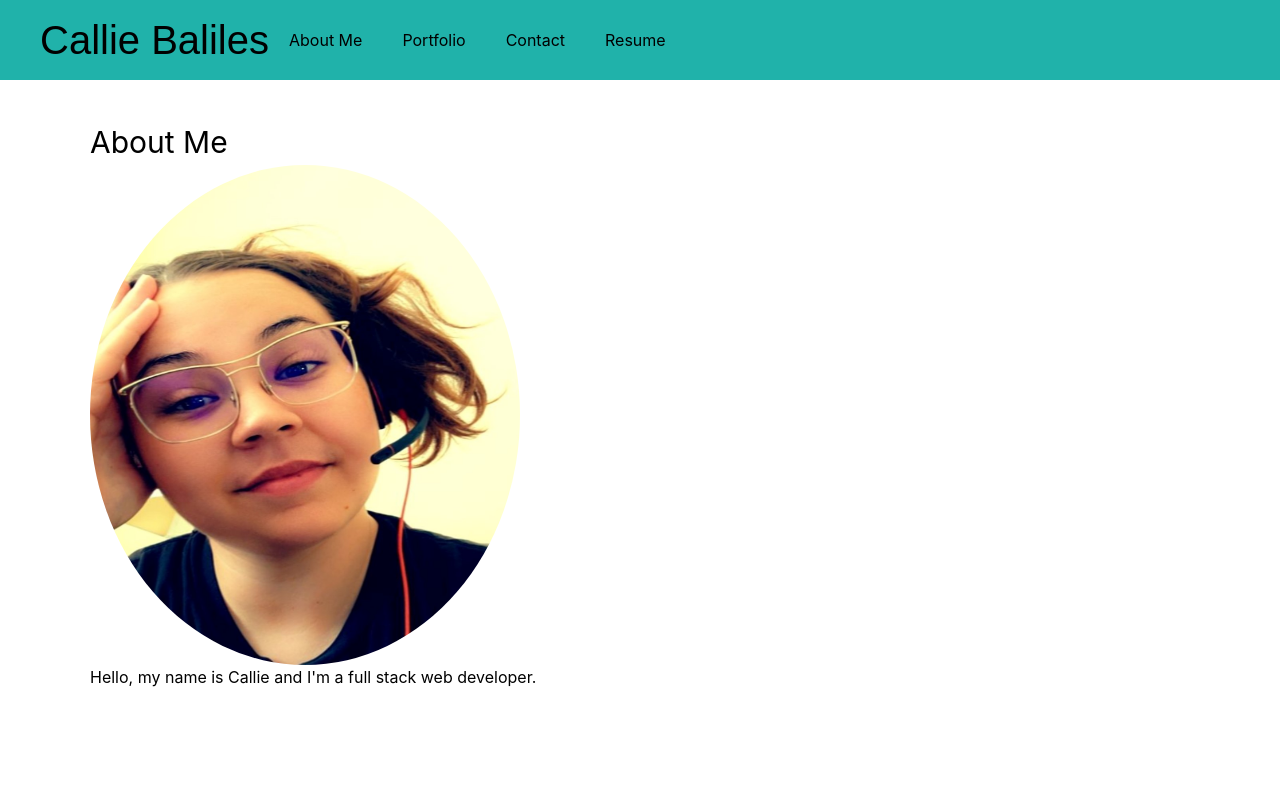
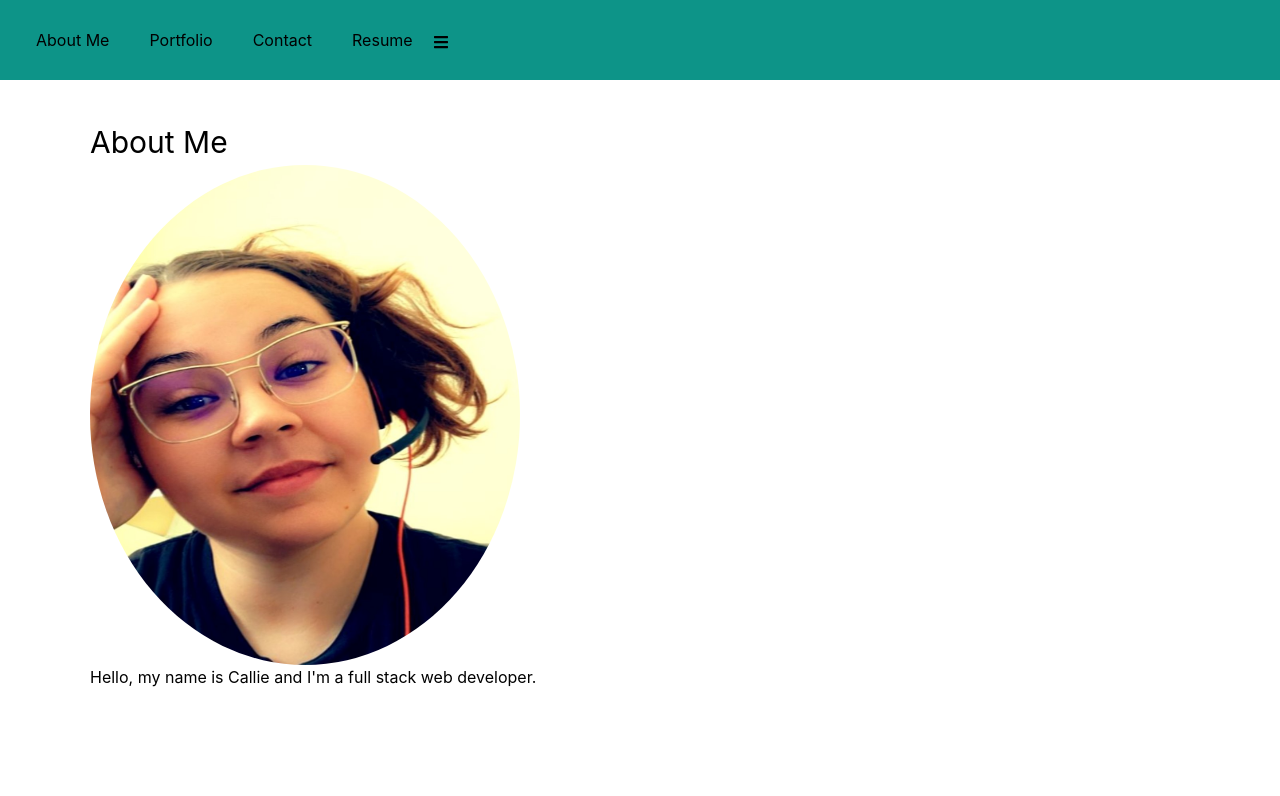
Before and after one commit to CalCar0707/W20C-reactportfolio, a React (Create React App) app: page / in a window 1280 px wide. Shown: the top 796 px of the page. Built offline with nearby package versions, Linux system fonts and the light colour scheme.

Commit message:
added react-icons package, updated navigation

```diff
--- a/package.json
+++ b/package.json
@@ -8,6 +8,7 @@
     "@testing-library/user-event": "^13.5.0",
     "react": "^18.2.0",
     "react-dom": "^18.2.0",
+    "react-icons": "^4.10.1",
     "react-scripts": "5.0.1",
     "web-vitals": "^2.1.4"
   },
--- a/src/components/Navigation.js
+++ b/src/components/Navigation.js
@@ -1,10 +1,12 @@
 import React from "react";
-import Project from "./Project";
+import { FaBars, FaTimes } from 'react-icons/fa';
 
 export default function Navigation() {
     return (
-        <nav className="navmenu">
-
+        <div className="fixed w-full h-[80px] flex jusitfy-between items-center px-4 bg-teal-600">
+           {/* add logo here */}
+           {/* menu */}
+           <div>
                 <ul>
                     <a href="#about-me">
                         <li>About Me</li>
@@ -19,7 +21,19 @@ export default function Navigation() {
                         <li>Resume</li>
                         </a>
                 </ul>
+            </div>
+            {/* hamburger */}
+            <div>
+                <FaBars />
+            </div>
+            {/* mobile menu */}
+            <div>
 
-        </nav>
+            </div>
+            {/* social  icons */}
+            <div>
+
+            </div>
+        </div>
     );
 };
```
Also changed, not shown: 1 other file (tests, documents, lock files or other folders).
